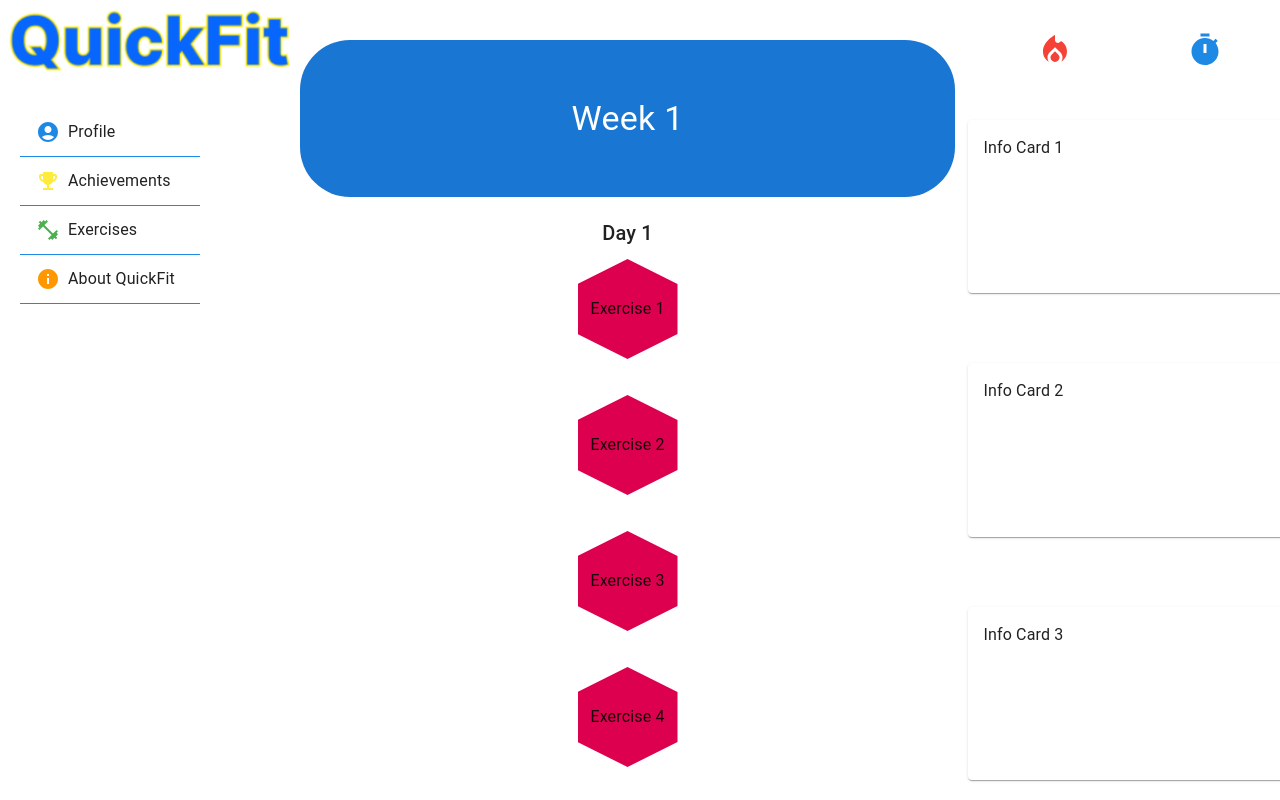
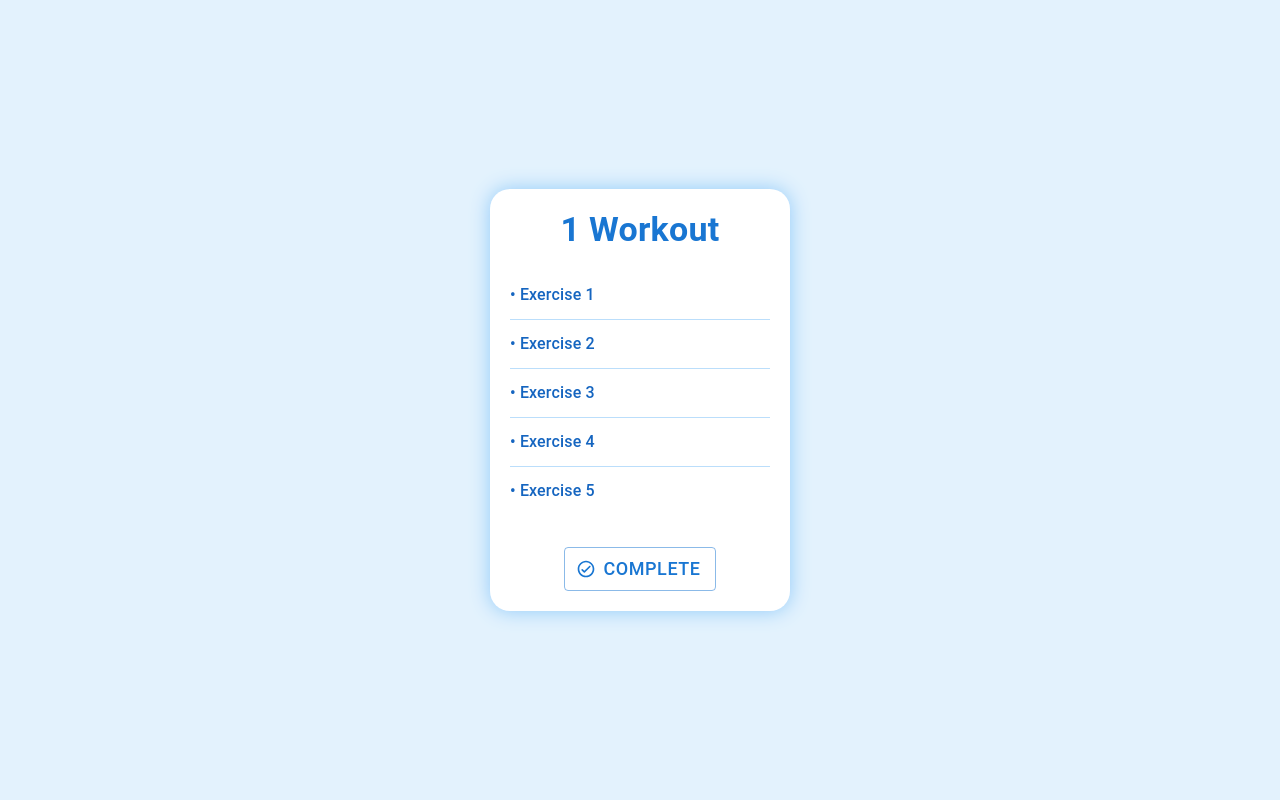
Before and after one commit to JoeySouzaAO1/QuickFitApp, a React (Vite) app: page /workout/1 in a window 1280 px wide. Built offline with nearby package versions, Linux system fonts and the light colour scheme.

Commit message:
adding in functionality

```diff
--- a/src/App.jsx
+++ b/src/App.jsx
@@ -1,12 +1,24 @@
 
 import LandingPage from './components/LandingPage'
+import { BrowserRouter as Router, Route, Routes } from 'react-router-dom';
+import WorkoutCard from './components/WorkoutCard';
 
 function App() {
 
-return(
+   return (
+   <Router>
+        <Routes>
+            <Route path='/' element={<LandingPage/>}/>
+            <Route path="/workout/:workoutType" element={<WorkoutCard />} />
+            </Routes>
+    </Router>
+   )
+
+
+    /* return(
 <LandingPage/>
 )
-
+   */
 }
 
 export default App
--- /dev/null
+++ b/src/components/CompleteBtn.jsx
@@ -0,0 +1,25 @@
+import React from "react";
+import Button from '@mui/material/Button';
+import CheckCircleOutlineRoundedIcon from '@mui/icons-material/CheckCircleOutlineRounded';
+import { useNavigate } from 'react-router-dom';
+
+
+
+export const CompleteBtn = () => {
+
+    const navigate = useNavigate();
+
+    function handleCompleteClick () {
+        navigate('/')
+    }
+    return (
+<Button variant="outlined" startIcon={<CheckCircleOutlineRoundedIcon />}
+sx={{
+    color: "primary.main",
+    alignItems: 'center',
+    fontSize: 'large'
+}}
+onClick={() => handleCompleteClick()}>
+  Complete
+</Button>
+)}
--- a/src/components/ExercisePath.jsx
+++ b/src/components/ExercisePath.jsx
@@ -2,6 +2,11 @@ import React, { useRef, useEffect, useState } from 'react';
 import { Box, Typography, useMediaQuery } from '@mui/material';
 import Grid from '@mui/material/Grid2';
 import { useTheme } from '@mui/material/styles';
+import {blue} from '@mui/material/colors';
+import { useNavigate } from 'react-router-dom';
+
+const workoutTypes = ['Upper Body',  'HIIT', 'Lower Body', 'Core'];
+
 
 const ExercisePath = () => {
   const weeks = [1, 2, 3, 4];
@@ -11,6 +16,7 @@ const ExercisePath = () => {
   const theme = useTheme();
   const isMobile = useMediaQuery(theme.breakpoints.down('md'));
 
+ const navigate = useNavigate()
 
   useEffect(() => {
     const observer = new IntersectionObserver(
@@ -27,30 +33,23 @@ const ExercisePath = () => {
     weekRefs.current.forEach((ref) => {
       if (ref) observer.observe(ref);
     });
-
     return () => observer.disconnect();
   }, []);
 
+  const handleExerciseClick = React.useCallback((workoutType) => {
+    navigate(`/workout/${workoutType}`);
+    console.log(`Let's start a ${workoutType} workout!`);
+  }, [navigate]);
+
 
   return (
-    /* <Box
-      sx={{
-        flexGrow: 1,
-        overflowY: 'auto',
-        paddingRight: '20px',
-        paddingLeft: '20px',
-        paddingBottom: '20px',
-        marginLeft: '300px',
-        marginRight: '325px',
-        height: 'calc(100vh - 40px)',
-        position: 'relative',
-      }}
-    > */
     <Box
       sx={{
         // padding: isMobile ? '10px' : '20px',
         height: '100%',
         overflow: 'auto',
+        backgroundColor: blue[100],
+        borderRadius: '20px'
       }}
     >
       {weeks.map((week) => (
@@ -63,6 +62,7 @@ const ExercisePath = () => {
             width: 'auto',
             textAlign: 'center',
             position: 'relative',
+
           }}
         >
           <Box
@@ -75,7 +75,7 @@ const ExercisePath = () => {
               justifyContent: 'center',
               alignItems: 'center',
               marginBottom: '20px',
-              borderRadius: '50px',
+              borderRadius: '20px',
               position: 'sticky',
               top: 0,
               left: 0,
@@ -91,12 +91,13 @@ const ExercisePath = () => {
   }}
 >
   {Array.from({ length: daysPerWeek }, (_, i) => i + 1).map((day) => (
-              <Box key={day} sx={{ marginBottom: '30px' }}>
-                <Typography variant="h6">Day {day}</Typography>
-                <Grid container direction="column" alignItems="center" spacing={2}>
-                  {[1, 2, 3, 4].map((exercise) => (
-                    <Grid key={exercise}>
+    <Box key={day} sx={{ marginBottom: '5px' }}>
+      <Typography variant="h6" sx={{borderBottom: `1px solid ${blue[600]}`, borderTop: `1px solid ${blue[600]}`}}>Day {day}</Typography>
+      <Box sx={{ display: 'flex', flexDirection: 'column', alignItems: 'center' }}>
+        {workoutTypes.map((workoutType, index) => (
           <Box
+            key={index}
+            onClick={() => handleExerciseClick(workoutType)}
             sx={{
               width: 100,
               height: 100,
@@ -106,16 +107,17 @@ const ExercisePath = () => {
               justifyContent: 'center',
               alignItems: 'center',
               margin: '10px 0',
+              marginLeft: index === 1 ? '80px' : index === 3 ? '-80px' : '0',
             }}
           >
-                        <Typography>Exercise {exercise}</Typography>
-                      </Box>
-                    </Grid>
-                  ))}
-                </Grid>
+            <Typography>{workoutType}</Typography>
           </Box>
         ))}
       </Box>
+    </Box>
+  ))}
+</Box>
+
         </Box>
       ))}
     </Box>
--- a/src/components/HorizontalNavBar.jsx
+++ b/src/components/HorizontalNavBar.jsx
@@ -3,8 +3,9 @@ import { Box, BottomNavigation, BottomNavigationAction } from '@mui/material';
 import AccountCircleIcon from '@mui/icons-material/AccountCircle';
 import EmojiEventsIcon from '@mui/icons-material/EmojiEvents';
 import FitnessCenterIcon from '@mui/icons-material/FitnessCenter';
+import Groups2OutlinedIcon from '@mui/icons-material/Groups2Outlined';
 import InfoIcon from '@mui/icons-material/Info';
-import { yellow, blue, green, orange } from '@mui/material/colors';
+import { yellow, blue, green, orange, red } from '@mui/material/colors';
 
 export const HorizontalNavBar = () => {
   const [value, setValue] = React.useState(0);
@@ -12,6 +13,7 @@ export const HorizontalNavBar = () => {
   const navItems = [
     { icon: <AccountCircleIcon sx={{color: blue[600]}} />, label: 'Profile' },
     { icon: <EmojiEventsIcon sx={{color: yellow[500]}} />, label: 'Achievements' },
+    { icon: <Groups2OutlinedIcon sx={{color: red [300]}}/>, label: 'Community' },
     { icon: <FitnessCenterIcon sx={{color: green[500]}} />, label: 'Exercises' },
     { icon: <InfoIcon sx={{color: orange[500]}} />, label: 'About' }
   ];
@@ -19,7 +21,6 @@ export const HorizontalNavBar = () => {
   return (
     <Box sx={{
       position: 'fixed',
-      borderTop: '1px',
       borderTop: `1px solid ${blue[600]}`,
       bottom: 0,
       left: 0,
--- a/src/components/LandingPage.jsx
+++ b/src/components/LandingPage.jsx
@@ -33,15 +33,16 @@ const LandingPage = () => {
       <Box sx={{
         display: 'flex',
         flexGrow: 1,
-        overflow: 'hidden' // Ensures child components don't overflow
+        overflow: 'hidden'
       }}>
         {isMobile ? <HorizontalNavBar /> : <VerticalNavBars />}
         <Box sx={{
           flexGrow: 1,
-          // height: isMobile ? 'calc(100% - 100px)' : '100%',
           height: '100%',
-          width: isMobile ? '100%' : 'calc(100% - 625px)', // Adjust based on VerticalNavBars and ExtraInfo widths
-          margin: isMobile ? '30px 0px 50px 0px' : '0 325px 0 300px', // Adjust based on VerticalNavBars and ExtraInfo widths
+          // width: isMobile ? '100%' : 'calc(100% - 700px)',
+          width: '100%',
+          // minWidth: '300px',
+          margin: isMobile ? '30px 0px 50px 0px' : '0 450px 0 350px',
         }}>
           <ExercisePath />
         </Box>
--- a/src/components/Logo.jsx
+++ b/src/components/Logo.jsx
@@ -32,12 +32,12 @@ const Logo = () => {
   const isMedium = useMediaQuery(theme.breakpoints.between('sm', 'md')); // 600px to 900px
 
   const getSize = () => {
-    if (isMobile) return { width: 150, height: 50, padding: '10px' };
-    if (isMedium) return { width: 200, height: 55, padding: '10px 0 0px 10px' };
-    return { width: 300, height: 100, padding: '10px' };
+    if (isMobile) return { width: 150, height: 50, padding: '10px', marginTop: '0px' };
+    if (isMedium) return { width: 200, height: 55, padding: '10px 0 0px 10px', marginTop: '0px' };
+    return { width: 300, height: 100, padding: '10px', marginTop: '25px' };
   };
 
-  const { width, height, padding } = getSize();
+  const { width, height, padding, marginTop } = getSize();
   return (
     <Box
       sx={{
@@ -46,7 +46,8 @@ const Logo = () => {
         position: 'fixed',
         top: 0,
         left: 0,
-        padding
+        padding,
+        marginTop
       }}
     >
       <img src="/QuickFit.png" alt="QuickFit Logo" style={{ width: '100%', height: 'auto' }} />
--- a/src/components/VerticalNavBars.jsx
+++ b/src/components/VerticalNavBars.jsx
@@ -3,10 +3,8 @@ import { Box, List, ListItem, ListItemText, ListItemIcon } from '@mui/material';
 import AccountCircleIcon from '@mui/icons-material/AccountCircle';
 import EmojiEventsIcon from '@mui/icons-material/EmojiEvents';
 import FitnessCenterIcon from '@mui/icons-material/FitnessCenter';
-import { yellow } from '@mui/material/colors';
-import { blue } from '@mui/material/colors';
-import { green } from '@mui/material/colors';
-import { orange } from '@mui/material/colors';
+import Groups2OutlinedIcon from '@mui/icons-material/Groups2Outlined';
+import { yellow, blue, green, orange, red } from '@mui/material/colors';
 
 import InfoIcon from '@mui/icons-material/Info';
 
@@ -14,6 +12,7 @@ export const VerticalNavBars = () => {
   const navItems = [
     { icon: <AccountCircleIcon sx={{color: blue[600]}} />, text: 'Profile' },
     { icon: <EmojiEventsIcon sx={{color: yellow[500]}}/>, text: 'Achievements' },
+    { icon: <Groups2OutlinedIcon sx={{color: red [300]}}/>, text: 'Community' },
     { icon: <FitnessCenterIcon sx={{color: green[500]}}/>, text: 'Exercises' },
     { icon: <InfoIcon sx={{color: orange [500]}}/>, text: 'About QuickFit' }
   ];
@@ -31,9 +30,13 @@ export const VerticalNavBars = () => {
         paddingLeft: '20px'
       }}
     >
-      <List>
+      <List >
         {navItems.map((item) => (
-          <ListItem button key={item.text} sx={{ gap: 1, borderBottom: `1px solid ${blue[600]}`}}>
+          <ListItem button key={item.text} sx={{
+            gap: 1,
+            borderBottom: `1px solid ${blue[600]}`,
+            paddingY: '30px'
+            }}>
             {item.icon && <ListItemIcon sx={{ minWidth: 'auto' }}>{item.icon}</ListItemIcon>}
             <ListItemText primary={item.text} />
           </ListItem>
--- /dev/null
+++ b/src/components/WorkoutCard.jsx
@@ -0,0 +1,81 @@
+import React from 'react';
+import { Box, Typography, List, ListItem, ListItemText, Paper } from '@mui/material';
+import { CompleteBtn } from './CompleteBtn';
+import { useParams } from 'react-router-dom';
+import { blue } from '@mui/material/colors';
+
+const WorkoutCard = () => {
+  const exercises = [
+    "Exercise 1",
+    "Exercise 2",
+    "Exercise 3",
+    "Exercise 4",
+    "Exercise 5"
+  ];
+  const { workoutType } = useParams();
+
+  return (
+    <Box
+      sx={{
+        display: 'flex',
+        justifyContent: 'center',
+        alignItems: 'center',
+        height: '100vh',
+        backgroundColor: blue[50],
+      }}
+    >
+      <Paper
+        elevation={3}
+        sx={{
+          width: '300px',
+          padding: '20px',
+          display: 'flex',
+          flexDirection: 'column',
+          alignItems: 'center',
+          backgroundColor: 'white',
+          borderRadius: '20px',
+          boxShadow: `0 0 20px ${blue[200]}`,
+        }}
+      >
+        <Typography
+          variant="h4"
+          gutterBottom
+          sx={{
+            color: blue[700],
+            fontWeight: 'bold',
+            textAlign: 'center',
+          }}
+        >
+          {workoutType} Workout
+        </Typography>
+        <List sx={{ width: '100%' }}>
+          {exercises.map((exercise, index) => (
+            <ListItem
+              key={index}
+              disablePadding
+              sx={{
+                borderBottom: index < exercises.length - 1 ? `1px solid ${blue[100]}` : 'none',
+                py: 1,
+              }}
+            >
+              <ListItemText
+                primary={`• ${exercise}`}
+                sx={{
+                  color: blue[800],
+                  '& .MuiListItemText-primary': {
+                    fontWeight: 'medium',
+                  }
+                }}
+              />
+            </ListItem>
+          ))}
+        </List>
+        <Box sx={{ mt: 3 }}>
+          <CompleteBtn />
+        </Box>
+      </Paper>
+    </Box>
+  );
+};
+
+export default WorkoutCard;
```
Lines whose indentation alone changed are shown as unchanged.
